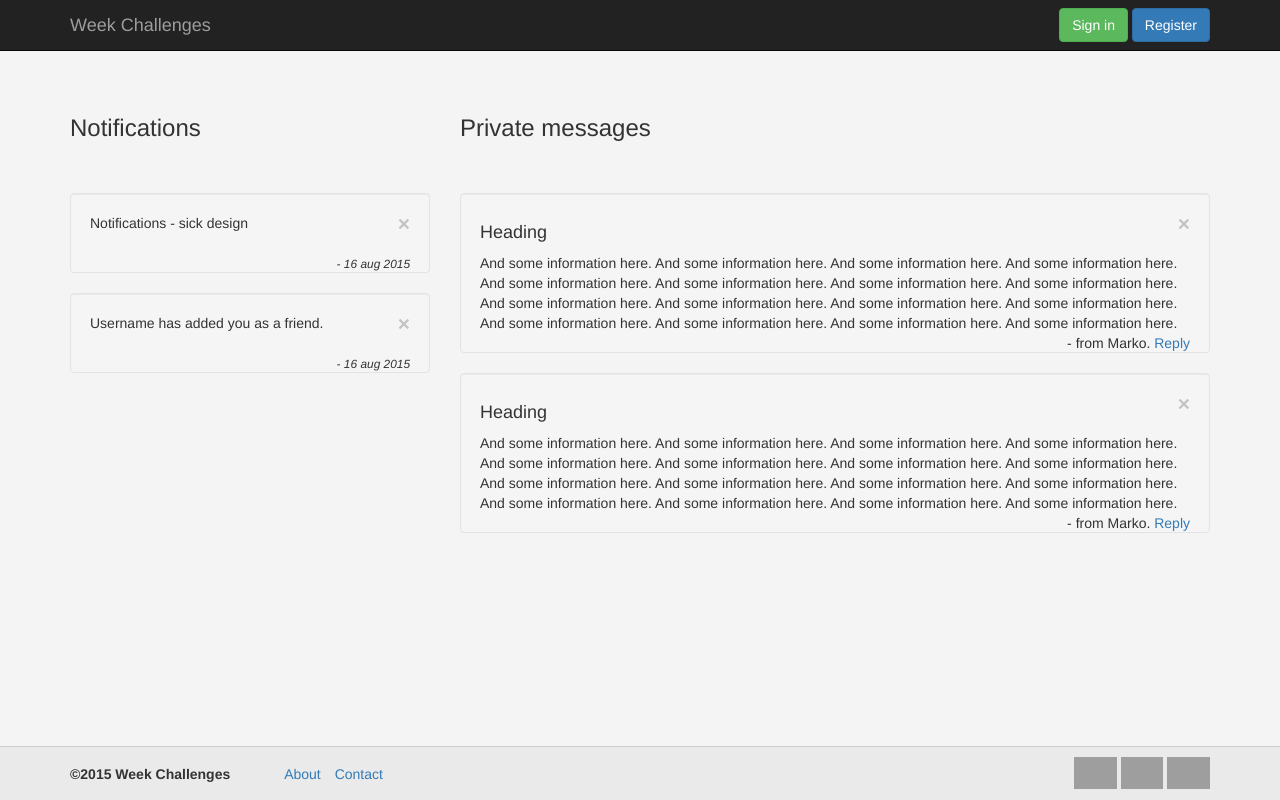
After one commit to markokaar/WeekChallenge, a Django app: page /notifications/ in a window 1280 px wide. The commit adds this page. Run offline with Django 3.2, Linux system fonts and the light colour scheme; some libraries are stand-ins or nearby versions; grey boxes are pictures that could not be loaded.

Commit message:
Footer, navbar edit. Notifications and search HTML part

```diff
--- a/WeekChallenge/templates/WeekChallenge/base/foot.html
+++ b/WeekChallenge/templates/WeekChallenge/base/foot.html
@@ -1,6 +1,8 @@
 <div class="footer">
     <div class="container">
         <span style="vertical-align: middle; line-height: 35px"><b>&copy;2015 Week Challenges</b></span>
+        <span style="vertical-align: middle; line-height: 35px; padding-left: 50px;"><a href="/about">About</a></span>
+        <span style="vertical-align: middle; line-height: 35px; padding-left: 10px;"><a href="/contact">Contact</a></span>
         <span style="float: right">
             <a href="#"><img src="/static/WeekChallenge/img/twitter-icon.png" alt="" height="32px"></a>
             <a href="#"><img src="/static/WeekChallenge/img/youtube-icon.png" alt="" height="32px"></a>
--- a/WeekChallenge/templates/WeekChallenge/base/navigation_bar.html
+++ b/WeekChallenge/templates/WeekChallenge/base/navigation_bar.html
@@ -12,28 +12,28 @@
         <div id="navbar" class="navbar-collapse collapse">
             <ul class="nav navbar-nav">
                 <!-- li class="active" -->
-                <li><a href="/about">About</a></li>
-                <li><a href="/contact">Contact</a></li>
+                {% if user.is_authenticated %}
+                    <li><a href="/profile/{{ user.username }}"><span class="glyphicon glyphicon-user" aria-hidden="true"></span></a></li>
+                    <li><a href="/notifications"><span class="glyphicon glyphicon-check" aria-hidden="true"></span><span class="badge">3</span></a></li>
+                    <li><a href="/add"><span class="glyphicon glyphicon-pencil" aria-hidden="true"></span></a></li>
+                    <li><a href="/search"><span class="glyphicon glyphicon-search" aria-hidden="true"></span></a></li>
 
-                {% if user.is_authenticated %}
-                    <li><a href="/add">Add challenges</a></li>
-                {% else %}
-                    <li><a href="/register">Register</a></li>
+                    {% if user.is_staff %}
+                        <li><a href="/check"><b>Check</b></a></li>
+                    {% endif %}
                 {% endif %}
 
-                {% if user.is_staff %}
-                    <li><a href="/check"><b>Check</b></a></li>
 
-                {% endif %}
             </ul>
 
 
               {% if user.is_authenticated %}
                   <div class="navbar-form navbar-right">
                     <a href="/log_out" class="btn btn-primary btn-sm">Log out</a>
-                  </div><p class="navbar-text navbar-right">
-
-                  Signed in as <a href="/profile/{{ user.username }}">{{ user.username }}</a>.</p>
+                  </div>
+                  <p class="navbar-text navbar-right">
+                    Signed in as <a href="/profile/{{ user.username }}">{{ user.username }}</a>.
+                  </p>
               {% else %}
                   <div class="navbar-form navbar-right">
                     <a href="/log_in" class="btn btn-success">Sign in</a>
--- a/WeekChallenge/templates/WeekChallenge/index.html
+++ b/WeekChallenge/templates/WeekChallenge/index.html
@@ -38,7 +38,7 @@
                 <div class="row">
                     <div class="col-md-9">
                         <h4><b>{{ c.accept_count }}</b> users accepted this challenge.</h4>
-                        <h4><b>0</b> active users. <small> - soon..</small></h4>
+                        <!-- <h4><b>0</b> active users. <small> - soon..</small></h4> -->
                     </div>
                     <div class="col-md-3">
                         {% if user.is_authenticated %}
--- /dev/null
+++ b/WeekChallenge/templates/WeekChallenge/notifications.html
@@ -0,0 +1,102 @@
+<!DOCTYPE HTML>
+<html>
+<head>
+    <meta charset="utf-8">
+    <meta http-equiv="X-UA-COMPATIBLE" content="IE=edge">
+    <meta name="viewport" content="width=device-width, initial-scale=1">
+    {% load staticfiles %}
+    <title>Week Challenges - notifications</title>
+
+    <link rel="stylesheet" type="text/css" href="{% static 'WeekChallenge/bootstrap/css/bootstrap.min.css' %}">
+    <link rel="stylesheet" type="text/css" href="{% static 'WeekChallenge/css/style.css' %}">
+
+    <script src="https://maxcdn.bootstrapcdn.com/bootstrap/3.3.5/js/bootstrap.min.js"></script>
+</head>
+<body>
+    {% include "WeekChallenge/base/navigation_bar.html" %}
+
+    <div class="wrap">
+        <div class="container">
+            <div class="row">
+                <div class="col-md-4">
+                    <h3>Notifications</h3>
+                </div>
+                <div class="col-md-8">
+                    <h3>Private messages</h3>
+                </div>
+            </div>
+
+            <div class="row">
+                <div class="col-md-4">
+
+                    <div class="well">
+                        <button type="button" class="close" aria-label="Close">
+                            <span aria-hidden="true">&times;</span>
+                        </button>
+
+                        Notifications - sick design
+
+                        <br><br><span style="float:right"><i><small>- 16 aug 2015</small></i></span>
+                    </div>
+
+                    <div class="well">
+                        <button type="button" class="close" aria-label="Close">
+                            <span aria-hidden="true">&times;</span>
+                        </button>
+
+                        Username has added you as a friend.
+
+                        <br><br><span style="float:right"><i><small>- 16 aug 2015</small></i></span>
+                    </div>
+
+                </div>
+                <div class="col-md-8">
+
+                    <div class="well">
+                        <button type="button" class="close" aria-label="Close">
+                            <span aria-hidden="true">&times;</span>
+                        </button>
+
+                        <h4>Heading</h4>
+
+                        And some information here. And some information here. And some information here.
+                        And some information here. And some information here. And some information here.
+                        And some information here. And some information here. And some information here.
+                        And some information here. And some information here. And some information here.
+                        And some information here. And some information here. And some information here.
+                        And some information here.
+
+                        <br><span style="float:right">- from Marko. <a href="#">Reply</a></span>
+                    </div>
+
+                    <div class="well">
+                        <button type="button" class="close" aria-label="Close">
+                            <span aria-hidden="true">&times;</span>
+                        </button>
+
+                        <h4>Heading</h4>
+
+                        And some information here. And some information here. And some information here.
+                        And some information here. And some information here. And some information here.
+                        And some information here. And some information here. And some information here.
+                        And some information here. And some information here. And some information here.
+                        And some information here. And some information here. And some information here.
+                        And some information here.
+
+                        <br><span style="float:right">- from Marko. <a href="#">Reply</a></span>
+                    </div>
+
+                </div>
+            </div>
+
+        </div>
+    </div>
+
+
+    {% include "WeekChallenge/base/foot.html" %}
+
+
+    <script src="https://ajax.googleapis.com/ajax/libs/jquery/1.11.3/jquery.min.js"></script>
+    <script src="{% static 'WeekChallenge/bootstrap/js/bootstrap.min.js' %}"></script>
+</body>
+</html>
--- a/WeekChallenge/urls.py
+++ b/WeekChallenge/urls.py
@@ -18,4 +18,6 @@ urlpatterns = [
     url(r'^up_challenge/(?P<challenge_id>[0-9]+)/$', views.up_challenge, name='up_challenge'),
     url(r'^user_accept_challenge/', views.user_accept_challenge, name='user_accept_challenge'),
     url(r'^add_challenge/', views.add_challenge, name='add_challenge'),
+    url(r'^notifications/', views.notifications, name='notifications'),
+    url(r'^search/', views.search, name='search'),
 ]
--- a/WeekChallenge/views.py
+++ b/WeekChallenge/views.py
@@ -41,6 +41,14 @@ def add(request):
         return render(request, 'WeekChallenge/add.html', {'add_form': add_form})
     else:
         return HttpResponseRedirect("/")
+
+
+def notifications(request):
+    return render(request, 'WeekChallenge/notifications.html')
+
+
+def search(request):
+    return render(request, 'WeekChallenge/search.html')
 
 
 def add_challenge(request):
```
Also changed, not shown: WeekChallenge/templates/WeekChallenge/profile.html (+11 -5 lines), WeekChallenge/templates/WeekChallenge/search.html (added, +87 -0 lines), db.sqlite3.
